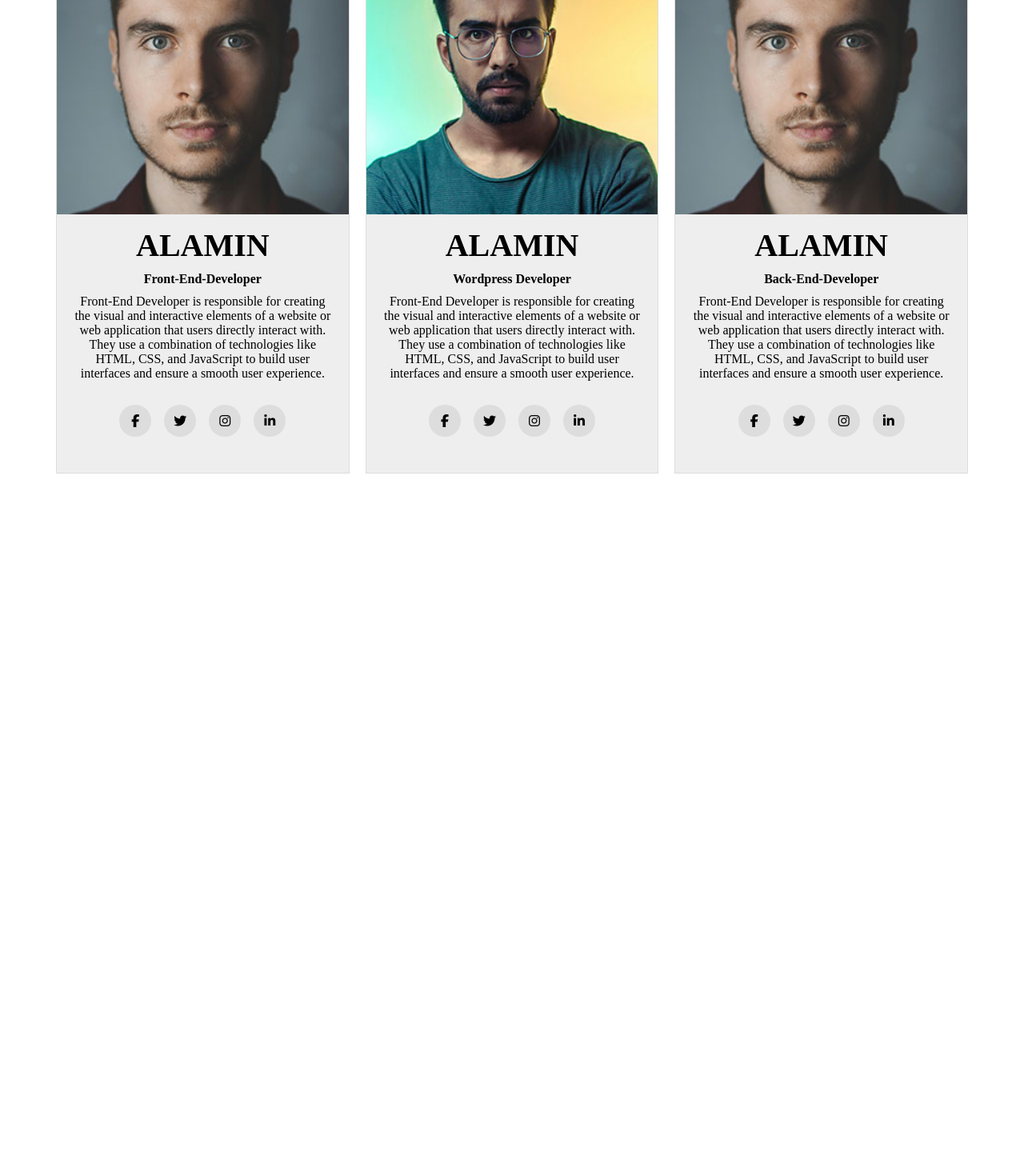
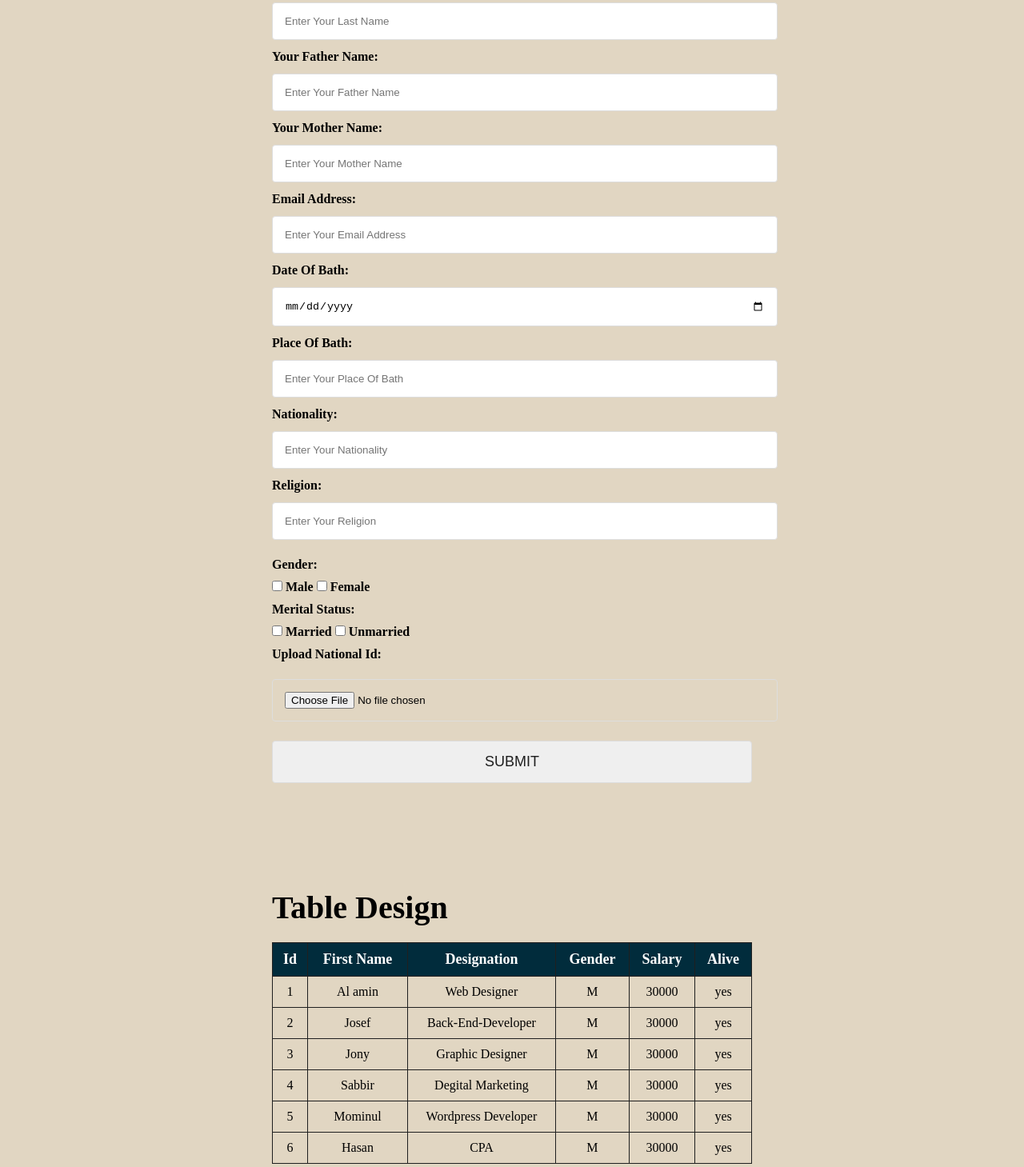
Before and after one commit to JOSEFALAMIN/alaminwebdesignnsa, a plain HTML site: page index.html in a window 1280 px wide. Shown: the part 225-1684 px from the top of the page at 80% size. Before the commit the page ends 877 px from the top, so only its background shows below. Drawn offline with Linux system fonts and the light colour scheme; files whose address does not match are found by name.

Commit message:
Assignment 02

```diff
--- a/assets/css/style.css
+++ b/assets/css/style.css
@@ -4,11 +4,12 @@
 ************************/
 
 :root{
-    --heading-color: #000;
-    --social-icon-bg: #ddd;
-    --social-icon-hover: #5B6A71;
-    --white-color: #fff;
-    --heading-hover-color: #2B6F7E;
+   --body-color: #E1D6C2;
+   --text-color: #000;
+   --input-bdr: #ddd;
+   --black-color: #1F1F1F;
+   --th-color: #012C3C;
+   --white-color: #fff;
 }
 *{
     margin: 0;
@@ -16,6 +17,8 @@
 }
 body{
     font-size: 16px;
+    color: var(--text-color);
+    background-color: var(--body-color);
 }
 .container{
     max-width: 1140px;
@@ -26,77 +29,94 @@ a{
 }
 h2{
     font-size: 40px;
-    color: var(--heading-color);
 }
-.team-content h4{
-    color: var(--heading-color);
-}
+
 ul{
     list-style-type: none;
 }
-.social-icon ul{
-    display: inline-flex;
-    padding: 0;
+
+
+/*********************
+   Start  Contact Form Section Css
+*****************************************/
+.contactform-section{
+    padding: 60px 0;
 }
-.social-icon ul li a{
-    display: inline-flex;
-    width: 40px;
-    height: 40px;
-    color: var(--text-color);
-    background-color: var(--social-icon-bg);
-    border-radius: 50%;
-    align-items: center;
-    justify-content: center;
-    margin: 0 8px;
+.contactform,
+.table-wrapper{
+    max-width: 600px;
+    margin: 0 auto;
+}
+.contactform h2{
+    margin: 10px 0;
+}
+.contactform label{
+    font-size: 16px;
+    font-weight: 600;
+}
+
+.contactform input:not([type="image" i], [type="range" i], [type="checkbox" i], [type="radio" i]) {
+    width: 100%;
+    padding: 15px;
+    margin: 12px 0;
+    border: 1px solid var(--input-bdr);
+    border-radius: 4px;
+}
+.contactform input:focus-visible {
+    outline-offset: 0px;
+    outline: 0;
+}
+.dis-block{
+    display: block;
+    margin: 10px 0;
+}
+.contactform input[type="button" i]{
+    font-size: 18px;
+    text-transform: uppercase;
+    cursor: pointer;
+    color: var(--black-color);
     transition: .3s;
+}
+.contactform input[type="button" i]:hover{
+    background-color: var(--th-color);
+    color: var(--white-color);
 }
 
 /*********************
-    Team Section Css
-*******************************/
+   End  Contact Form Section Css
+****************************************/
 
-.team-section{
-    margin: 60px 0 60px 0;
+/*********************
+   Start Table Section Css
+****************************************/
+
+.table-section{
+    margin: 60px 0;
 }
-.team-section h1{
+.table-wrapper h2{
+    margin: 20px 0;
+}
+.table-wrapper table{
+    width: 100%;
+}
+.table-wrapper table, th, td{
+    border: 1px solid var(--black-color);
+    border-collapse: collapse;
+    padding: 10px;
+}
+.table-wrapper tr th{
+    font-size: 18px;
+    font-weight: 600;
+    color: var(--white-color);
+    background-color: var(--th-color);
     text-align: center;
-    margin: 40px 0;
-    text-transform: uppercase;
+    text-transform: capitalize;
 }
-.team-wrapper{
-    display: flex;
-    gap: 20px;
+.table-wrapper table tr{
+    text-align: center;
 }
-.team-items{
-    width: 33.33%;
-    text-align: center;
-    border: 1px solid #ddd;
-}
-.team-img img{
-    width: 100%;
-    height: auto;
-}
-.team-content{
-    background-color: #EEEEEE;
-    padding: 15px 20px;
-    margin-top: -4px;
-}
-.team-content a h2{
-   text-transform: uppercase;
-}
-.team-content a h2:hover{
-    color: var(--heading-hover-color);
-    transition: .3s;
-}
-.team-content h4{
-    font-size: 16px;
-    padding: 10px 0;
-}
-.team-content p{}
-.team-content .social-icon{
-    margin: 30px 0;
-}
-.team-content .social-icon ul li a:hover{
-    background-color: var(--social-icon-hover);
-    color: var(--white-color);
-}
+
+
+/*********************
+   Start Table Section Css
+****************************************/
--- a/index.html
+++ b/index.html
@@ -3,7 +3,7 @@
 <head>
     <meta charset="UTF-8">
     <meta name="viewport" content="width=device-width, initial-scale=1.0">
-    <title>Assignment 01</title>
+    <title>Assignment 02</title>
      <!-- Font Awesome Css-->
       <link rel="stylesheet" href="assets/css/all.css">
      <!-- Custom Css-->
@@ -11,67 +11,119 @@
 </head>
 <body>
 
-    <section class="team-section">
+    <!-- Start Form Section -->
+
+    <section class="contactform-section">
         <div class="container">
-                <h1>Assignment 01</h1>
-           <div class="team-wrapper">
-                <div class="team-items">
-                    <div class="team-img">
-                        <img src="assets/images/team-img1.jpg" alt="team-img1">
-                    </div><!-- team-img-->
-                    <div class="team-content">
-                       <a href="https://www.facebook.com/alaminjs"> <h2>alamin</h2></a>
-                        <h4>Front-End-Developer</h4>
-                        <p>Front-End Developer is responsible for creating the visual and interactive elements of a website or web application that users directly interact with. They use a combination of technologies like HTML, CSS, and JavaScript to build user interfaces and ensure a smooth user experience.</p>
-                        <div class="social-icon">
-                            <ul>
-                                <li><a href="#"><i class="fa-brands fa-facebook-f"></i></a></li>
-                                <li><a href="#"><i class="fa-brands fa-twitter"></i></a></li>
-                                <li><a href="#"><i class="fa-brands fa-instagram"></i></a></li>
-                                <li><a href="#"><i class="fa-brands fa-linkedin-in"></i></a></li>
-                            </ul><!-- ul -->
-                        </div><!-- social-icon -->
-                    </div><!-- team-content -->
-                </div><!-- team-items -->
-                <div class="team-items">
-                    <div class="team-img">
-                        <img src="assets/images/team-img2.jpg" alt="team-img2">
-                    </div><!-- team-img-->
-                    <div class="team-content">
-                       <a href="https://www.facebook.com/alaminjs"> <h2>alamin</h2></a>
-                        <h4>Wordpress Developer</h4>
-                        <p>Front-End Developer is responsible for creating the visual and interactive elements of a website or web application that users directly interact with. They use a combination of technologies like HTML, CSS, and JavaScript to build user interfaces and ensure a smooth user experience.</p>
-                        <div class="social-icon">
-                            <ul>
-                                <li><a href="#"><i class="fa-brands fa-facebook-f"></i></a></li>
-                                <li><a href="#"><i class="fa-brands fa-twitter"></i></a></li>
-                                <li><a href="#"><i class="fa-brands fa-instagram"></i></a></li>
-                                <li><a href="#"><i class="fa-brands fa-linkedin-in"></i></a></li>
-                            </ul><!-- ul -->
-                        </div><!-- social-icon -->
-                    </div><!-- team-content -->
-                </div><!-- team-items -->
-                <div class="team-items">
-                    <div class="team-img">
-                        <img src="assets/images/team-img1.jpg" alt="team-img1">
-                    </div><!-- team-img-->
-                    <div class="team-content">
-                       <a href="https://www.facebook.com/alaminjs"> <h2>alamin</h2></a>
-                        <h4>Back-End-Developer</h4>
-                        <p>Front-End Developer is responsible for creating the visual and interactive elements of a website or web application that users directly interact with. They use a combination of technologies like HTML, CSS, and JavaScript to build user interfaces and ensure a smooth user experience.</p>
-                        <div class="social-icon">
-                            <ul>
-                                <li><a href="#"><i class="fa-brands fa-facebook-f"></i></a></li>
-                                <li><a href="#"><i class="fa-brands fa-twitter"></i></a></li>
-                                <li><a href="#"><i class="fa-brands fa-instagram"></i></a></li>
-                                <li><a href="#"><i class="fa-brands fa-linkedin-in"></i></a></li>
-                            </ul><!-- ul -->
-                        </div><!-- social-icon -->
-                    </div><!-- team-content -->
-                </div><!-- team-items -->
-           </div><!-- team-wrapper -->
+            <div class="contactform">
+                <h2>Contact Us</h2>
+                <form action="#">
+                    <label for="name">Your Name: </label>
+                    <input type="text" class="" id="" placeholder="Enter Your First Name" required>
+                    <input type="text" class="" id="" placeholder="Enter Your Last Name">
+                    <label for="fname">Your Father Name: </label>
+                    <input type="text" class="" id="" placeholder="Enter Your Father Name">
+                    <label for="mname">Your Mother Name: </label>
+                    <input type="text" class="" id="" placeholder="Enter Your Mother Name">
+                    <label for="email">Email Address: </label>
+                    <input type="email" class="" id="" placeholder="Enter Your Email Address" required>
+                    <label for="date">Date Of Bath: </label>
+                    <input type="date" id="birthday" name="birthday">
+                    <label for="bath">Place Of Bath: </label>
+                    <input type="text" class="" id="" placeholder="Enter Your Place Of Bath">
+                    <label for="nationality">Nationality: </label>
+                    <input type="text" class="" id="" placeholder="Enter Your Nationality">
+                    <label for="religion">Religion: </label>
+                    <input type="text" class="" id="" placeholder="Enter Your Religion">
+                    <label for="gender" class="dis-block">Gender: </label>
+                    <input type="checkbox" class="" id="" value="Male">
+                    <label for="male">Male </label>
+                    <input type="checkbox" class="" id="" value="Female">
+                    <label for="female">Female </label>
+                    <label for="meritalstatius" class="dis-block">Merital Status: </label>
+                    <input type="checkbox" class="" id="" value="Married">
+                    <label for="married">Married </label>
+                    <input type="checkbox" class="" id="" value="Unmarried">
+                    <label for="unmarried">Unmarried </label>
+                    <label for="nationalid" class="dis-block">Upload National Id: </label>
+                    <input type="file" class="" id="">
+                    <input type="button" value="submit">
+                </form><!-- Form -->
+            </div><!-- contactform-->
         </div><!-- container -->
-    </section><!-- team-section -->
+    </section><!-- contactform-section -->
+
+    <!-- End Form Section -->
+
+    <!-- Start Table Section -->
+
+    <section class="table-section">
+        <div class="container">
+            <div class="table-wrapper">
+                <h2>Table Design</h2>
+                <table>
+                    <tr>
+                        <th>Id</th>
+                        <th>First Name</th>
+                        <th>Designation</th>
+                        <th>Gender</th>
+                        <th>Salary</th>
+                        <th>Alive</th>
+                    </tr>
+                    <tr>
+                        <td>1</td>
+                        <td>Al amin</td>
+                        <td>Web Designer</td>
+                        <td>M</td>
+                        <td>30000</td>
+                        <td>yes</td>
+                    </tr>
+                    <tr>
+                        <td>2</td>
+                        <td>Josef</td>
+                        <td>Back-End-Developer</td>
+                        <td>M</td>
+                        <td>30000</td>
+                        <td>yes</td>
+                    </tr>
+                    <tr>
+                        <td>3</td>
+                        <td>Jony</td>
+                        <td>Graphic Designer</td>
+                        <td>M</td>
+                        <td>30000</td>
+                        <td>yes</td>
+                    </tr>
+                    <tr>
+                        <td>4</td>
+                        <td>Sabbir</td>
+                        <td>Degital Marketing</td>
+                        <td>M</td>
+                        <td>30000</td>
+                        <td>yes</td>
+                    </tr>
+                    <tr>
+                        <td>5</td>
+                        <td>Mominul</td>
+                        <td>Wordpress Developer</td>
+                        <td>M</td>
+                        <td>30000</td>
+                        <td>yes</td>
+                    </tr>
+                    <tr>
+                        <td>6</td>
+                        <td>Hasan</td>
+                        <td>CPA</td>
+                        <td>M</td>
+                        <td>30000</td>
+                        <td>yes</td>
+                    </tr>
+                </table>
+            </div><!-- table-wrapper -->
+        </div><!-- container -->
+    </section><!-- table-section -->
+
+    <!-- End Table Section -->
 
 </body>
 </html>
```
